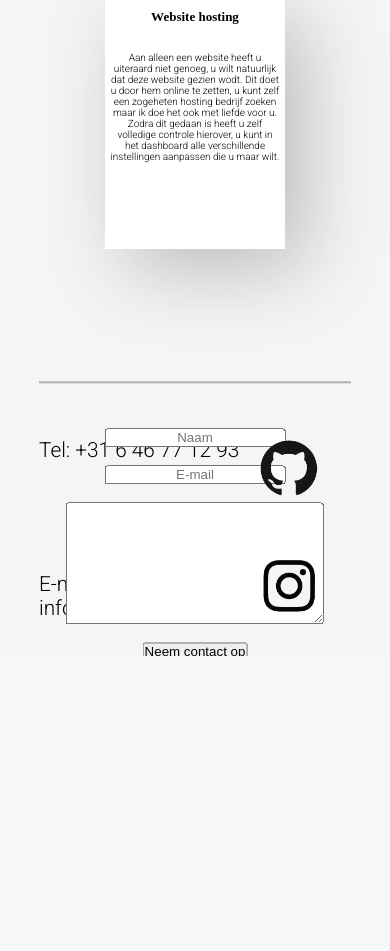
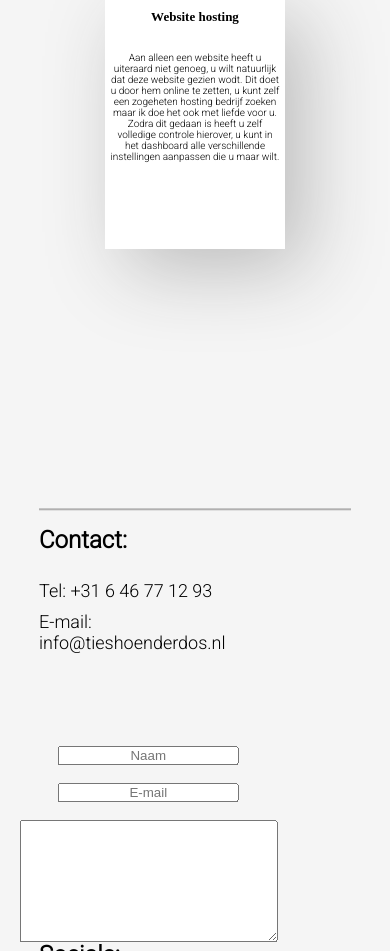
Before and after one commit to DesignerTies/eigen-website, a PHP site: page / in a window 390 px wide. Shown: the part 2087-3038 px from the top of the page. Before the commit the page ends 2743 px from the top, so only its background shows below. Run offline with PHP 8.4, Linux system fonts and the light colour scheme; some web fonts are replaced.

Commit message:
voorpagina responsive

```diff
--- a/index.html
+++ b/index.html
@@ -6,7 +6,7 @@
     />
     <meta
       name="keywords"
-      content="Website, hosting, template, domeinnaam, ICTies"
+      content="Website, hosting, template, domeinnaam, Ties Hoenderdos"
     />
     <link rel="stylesheet" href="style.css" />
     <script src="js/jquery.min.js"></script>
@@ -237,6 +237,7 @@
     </main>
     <footer>
       <div class="footer-container">
+        <h2>Contact:</h2>
         <ul>
           <li>Tel: +31 6 46 77 12 93</li>
           <li>E-mail: info@tieshoenderdos.nl</li>
@@ -260,6 +261,7 @@
             <button type="submit">Neem contact op</button>
           </form>
         </div>
+        <h2 id="socials-tekst">Socials:</h2>
         <a href="https://github.com/designerties/" target="_blank"
           ><div class="github-footer"></div
         ></a>
--- a/style.css
+++ b/style.css
@@ -487,6 +487,16 @@ footer {
   height: 50%;
 }
 
+.footer-container h2 {
+  font-family: "Roboto", sans-serif;
+  display: none;
+  margin-top: 3rem;
+}
+
+#socials-tekst {
+  margin-top: 19rem;
+}
+
 .footer-container {
   border-top: 2px solid rgb(177, 176, 176);
   position: absolute;
@@ -500,7 +510,6 @@ footer {
 
 .footer-container ul {
   list-style: none;
-  justify-content: space-evenly;
 }
 
 .footer-container ul li {
@@ -579,6 +588,10 @@ form {
   .footer-container ul li {
     padding-left: 0px;
   }
+  .github-footer,
+  .insta-footer {
+    left: 95%;
+  }
 }
 
 @media screen and (max-width: 1024px) {
@@ -613,6 +626,12 @@ form {
   #foto-hosting-service {
     width: 390px;
     height: 390px;
+    left: 60%;
+  }
+  .footer-container ul li {
+    font-size: large;
+  }
+  form {
     left: 60%;
   }
 }
@@ -651,6 +670,33 @@ form {
     height: 270px;
     left: 70%;
     background-size: cover;
+  }
+  footer,
+  .footer-container {
+    height: 80vh;
+  }
+  .footer-container h2 {
+    display: block;
+  }
+  .footer-container ul {
+    padding-top: 2rem;
+  }
+  .footer-container ul li {
+    padding-bottom: 0px;
+    padding-top: 10px;
+  }
+  .form {
+    top: 68%;
+    left: 15%;
+  }
+  .github-footer {
+    top: 100%;
+    left: 5%;
+  }
+
+  .insta-footer {
+    top: 100%;
+    left: 16%;
   }
 }
 
@@ -707,4 +753,32 @@ form {
     height: 220px;
     left: 50%;
   }
+  .footer-container {
+    top: 350%;
+  }
+  .footer-container,
+  footer {
+    height: 85vh;
+  }
+  .footer-container h2 {
+    margin-top: 1rem;
+  }
+  .footer-container ul {
+    padding-top: 1rem;
+  }
+  .form {
+    top: 65%;
+    margin-left: 50px;
+  }
+  #socials-tekst {
+    margin-top: 18rem;
+  }
+  .github-footer {
+    top: 100%;
+    left: 7%;
+  }
+  .insta-footer {
+    top: 100%;
+    margin-left: 3rem !important;
+  }
 }
```
